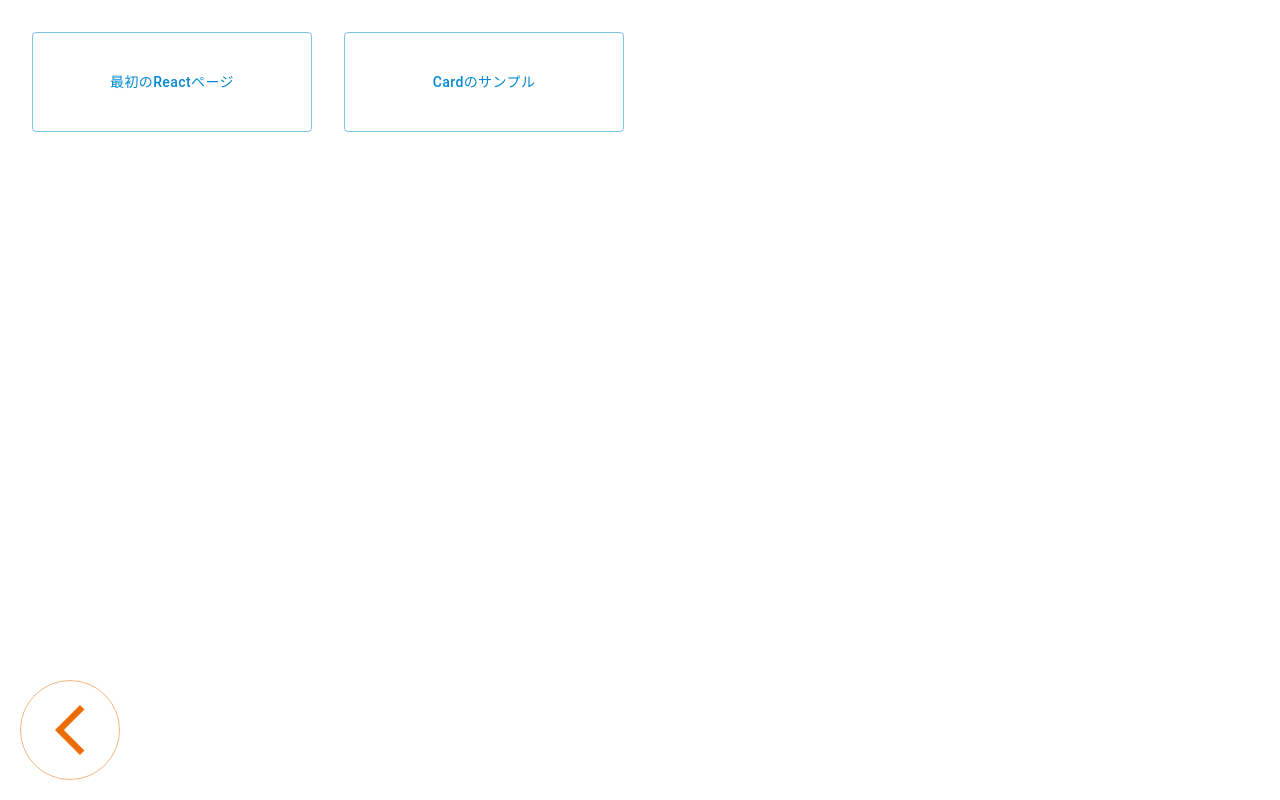
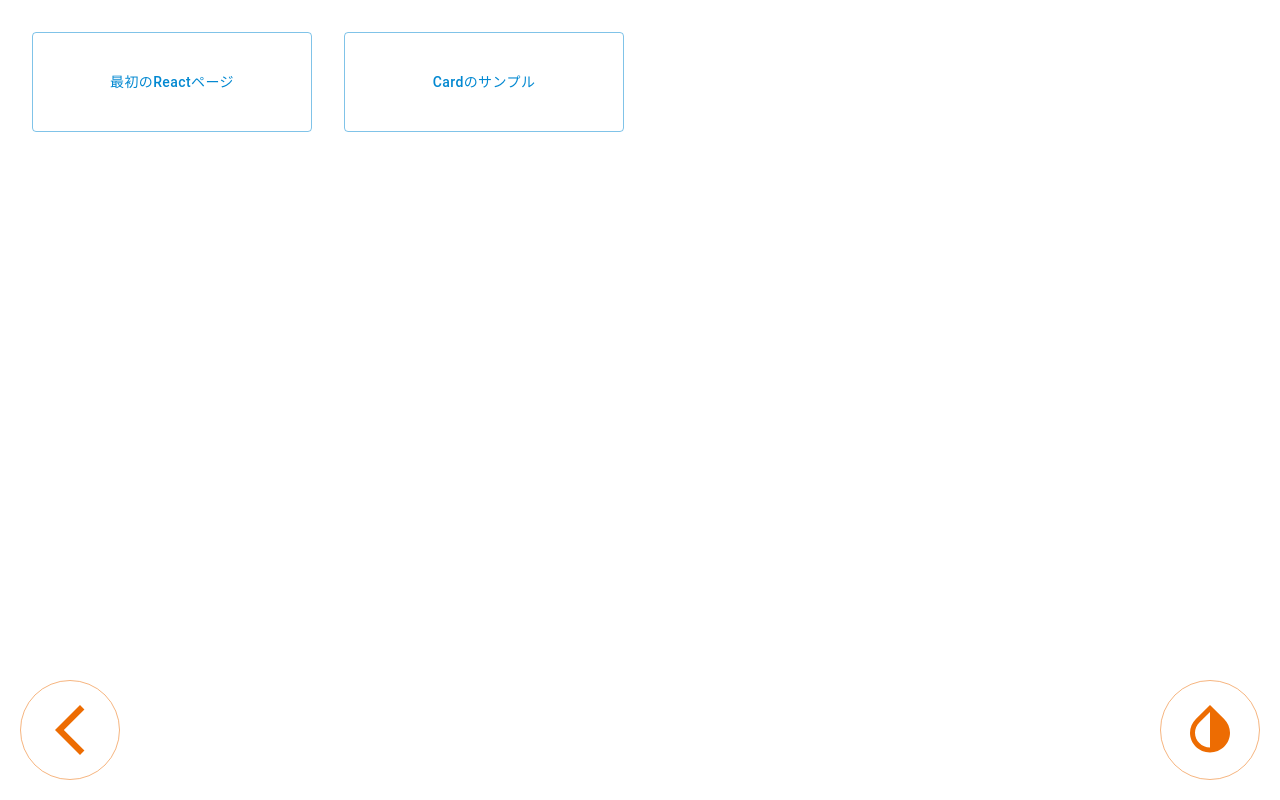
Before and after one commit to r-yoshida1992/react-sample, a React (Create React App) app: page / in a window 1280 px wide. Built offline with nearby package versions, Linux system fonts and the light colour scheme.

Commit message:
テーマの切り替えを実装

```diff
--- a/src/App.tsx
+++ b/src/App.tsx
@@ -1,34 +1,39 @@
-import React from 'react';
+import React, {useState} from 'react';
 import {Route, Routes} from 'react-router-dom';
-import {Container} from '@mui/system';
 import FirstPage from "./pages/FirstPage";
 import {Home} from "./pages/Home";
 import {BackButton} from "./component/BackButton";
-import {createTheme, CssBaseline, ThemeProvider, useMediaQuery} from "@mui/material";
+import {createTheme, CssBaseline, PaletteMode, ThemeProvider, useMediaQuery} from "@mui/material";
 import {route} from "./constants/route";
 import {CardSample} from "./pages/CardSample";
+import {ChangeThemeButton} from "./component/ChangeThemeButton";
+import {ColorModeContext} from "./context/ColorModeContext";
 
 export const App = () => {
     const isDarkMode = useMediaQuery('(prefers-color-scheme: dark)') // ダークモードを判定する
+    const [mode, setMode] = useState(isDarkMode ? "dark" : "light" as PaletteMode);
     const theme = createTheme({
         palette: {
-            mode: isDarkMode ? 'dark' : 'light'
+            mode,
         }
     })
+    const colorMode = {
+        toggleColorMode: () => {
+            setMode(mode => mode === 'light' ? 'dark' : 'light');
+        },
+    };
     return (
-        <ThemeProvider theme={theme}>
-            <CssBaseline/> {/* muiのリセットcss */}
-            <Container
-                maxWidth={false} // 最大幅の制限なし
-                disableGutters // 左右の余白を除去
-            >
+        <ColorModeContext.Provider value={colorMode}>
+            <ThemeProvider theme={theme}>
+                <CssBaseline/> {/* muiのリセットcss */}
                 <Routes> {/* ルート情報の設定 */}
                     <Route path={route.index.url} element={<Home/>}/>
                     <Route path={route.firstPage.url} element={<FirstPage/>}/>
                     <Route path={route.cardSample.url} element={<CardSample/>}/>
                 </Routes>
                 <BackButton/>
-            </Container>
-        </ThemeProvider>
+                <ChangeThemeButton/>
+            </ThemeProvider>
+        </ColorModeContext.Provider>
     );
 };
--- /dev/null
+++ b/src/component/ChangeThemeButton.tsx
@@ -0,0 +1,35 @@
+import {Button} from '@mui/material';
+import InvertColorsIcon from '@mui/icons-material/InvertColors';
+import {useContext} from "react";
+import {ColorModeContext} from "../context/ColorModeContext";
+
+/**
+ * テーマ切り替えボタン
+ */
+export const ChangeThemeButton = () => {
+    const colorMode = useContext(ColorModeContext);
+    return (
+        <Button
+            id="back-button"
+            variant="outlined"
+            disableElevation
+            color="warning"
+            sx={{
+                position: "fixed",
+                bottom: 20,
+                right: 20,
+                borderRadius: 13,
+                width: 100,
+                height: 100,
+                textAlign: "center",
+            }}
+            onClick={colorMode.toggleColorMode}
+        >
+            <InvertColorsIcon
+                sx={{
+                    fontSize: 60,
+                }}
+            />
+        </Button>
+    )
+}
--- /dev/null
+++ b/src/context/ColorModeContext.ts
@@ -0,0 +1,6 @@
+import {createContext} from "react";
+
+export const ColorModeContext = createContext({
+    toggleColorMode: () => {
+    }
+});
```
